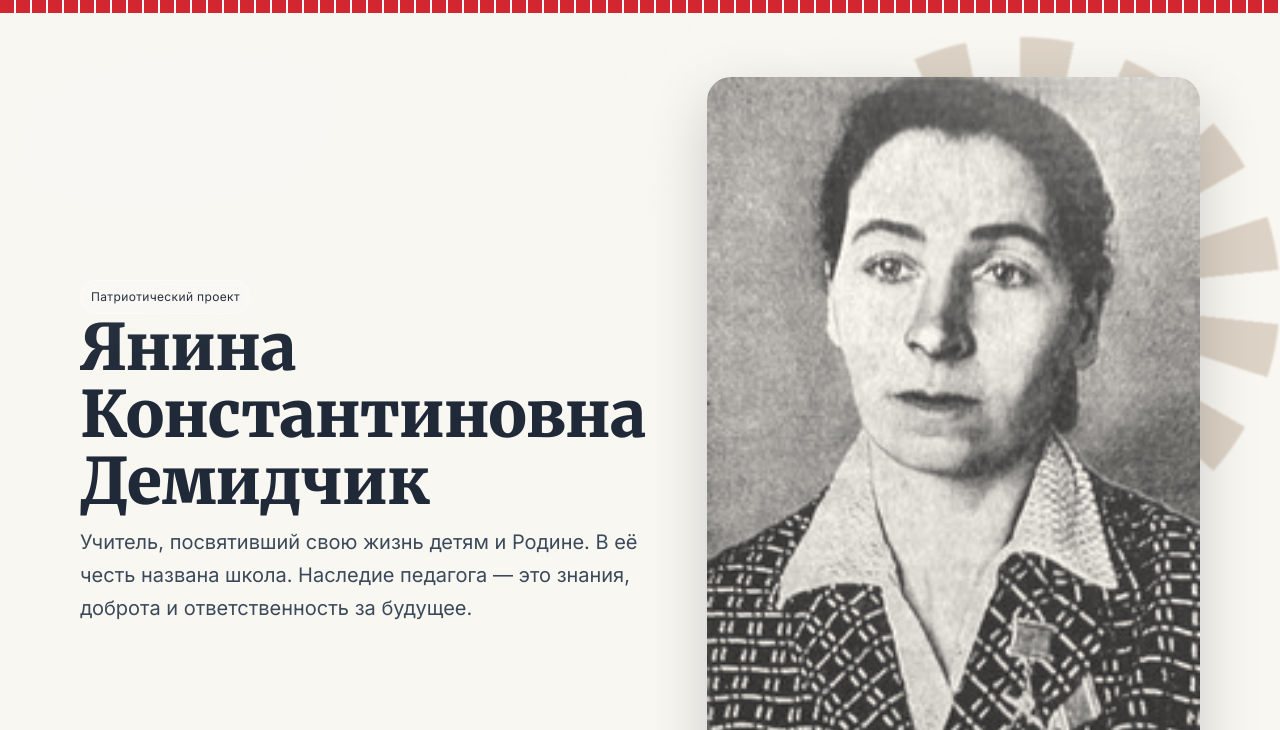
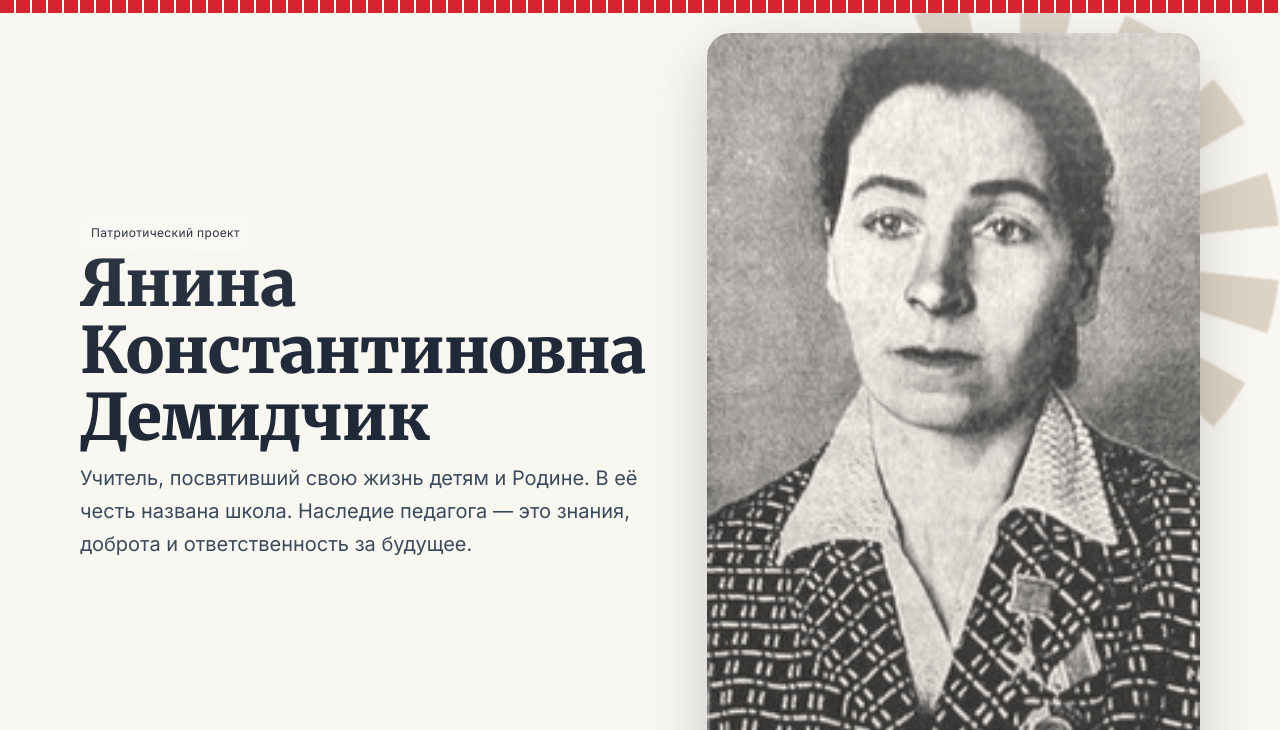
Before and after one commit to AlexandrKhodukin/yanina, a plain HTML site: page index.html in a window 1280 px wide. Shown: the part 70-800 px from the top of the page. Drawn offline with Linux system fonts and the light colour scheme.

Commit message:
Update index.html

```diff
--- a/index.html
+++ b/index.html
@@ -175,9 +175,12 @@
 
     /* HERO like Mandela */
     header.hero-hero{
-      background:#f9f7f2; color:#1f2937; padding: 64px 0 48px; position:relative; overflow:hidden;
+      background:#f9f7f2; color:#1f2937; padding: 20px 0 48px; position:relative; overflow:hidden;
     }
     .hero-wrap{max-width:var(--maxw); margin:0 auto; padding:0 20px; display:grid; grid-template-columns: 1.1fr .9fr; gap:24px; align-items:center}
+    .hero-wrap > div:first-child {
+  margin-top: -40px;
+}
     @media (max-width: 980px){ .hero-wrap{grid-template-columns:1fr} }
     .h-title{font-family:"Merriweather", Georgia, serif; font-weight:900; letter-spacing:-.01em; line-height:1.05; font-size: clamp(34px, 6vw, 64px); margin:0 0 10px}
     .h-sub{max-width: 60ch; font-size: clamp(16px, 2vw, 20px); color:#3b4a5a}
```
